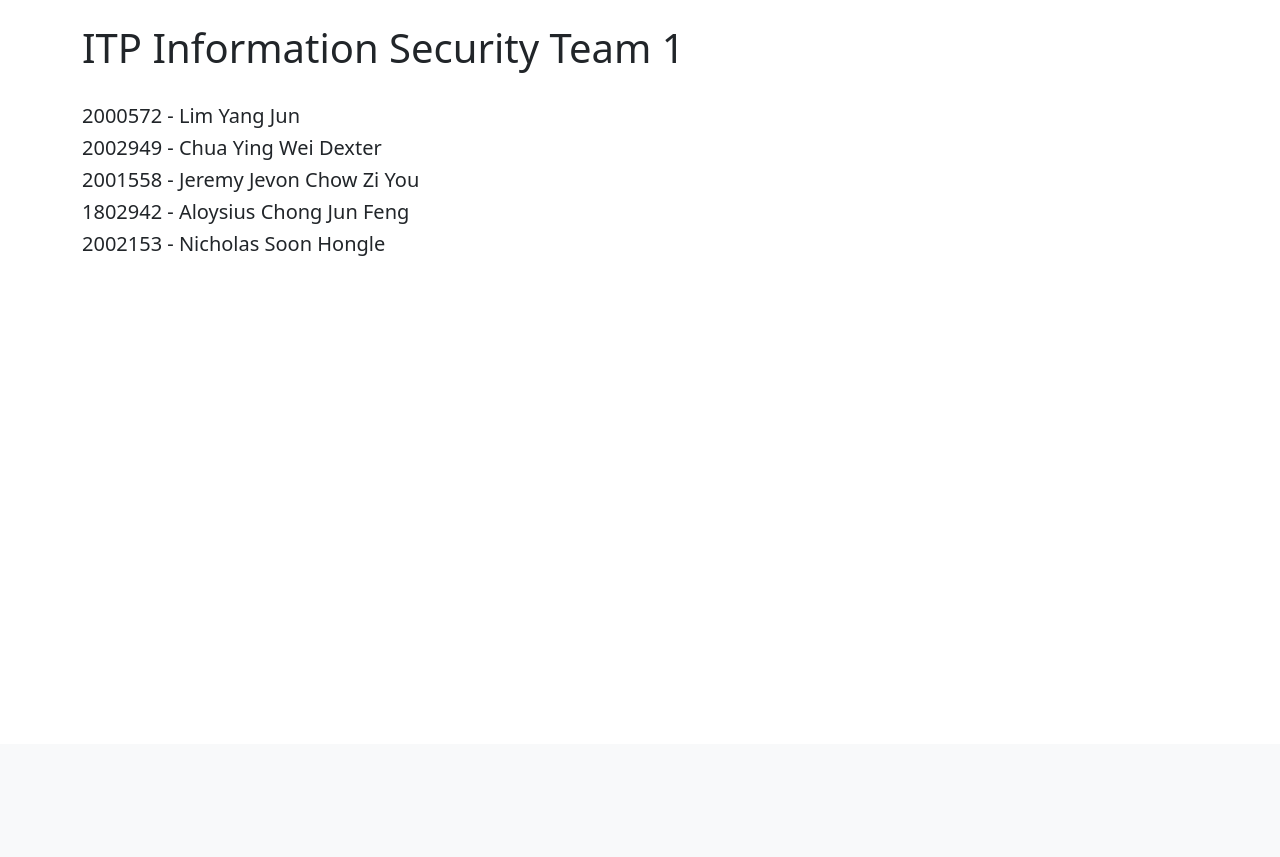
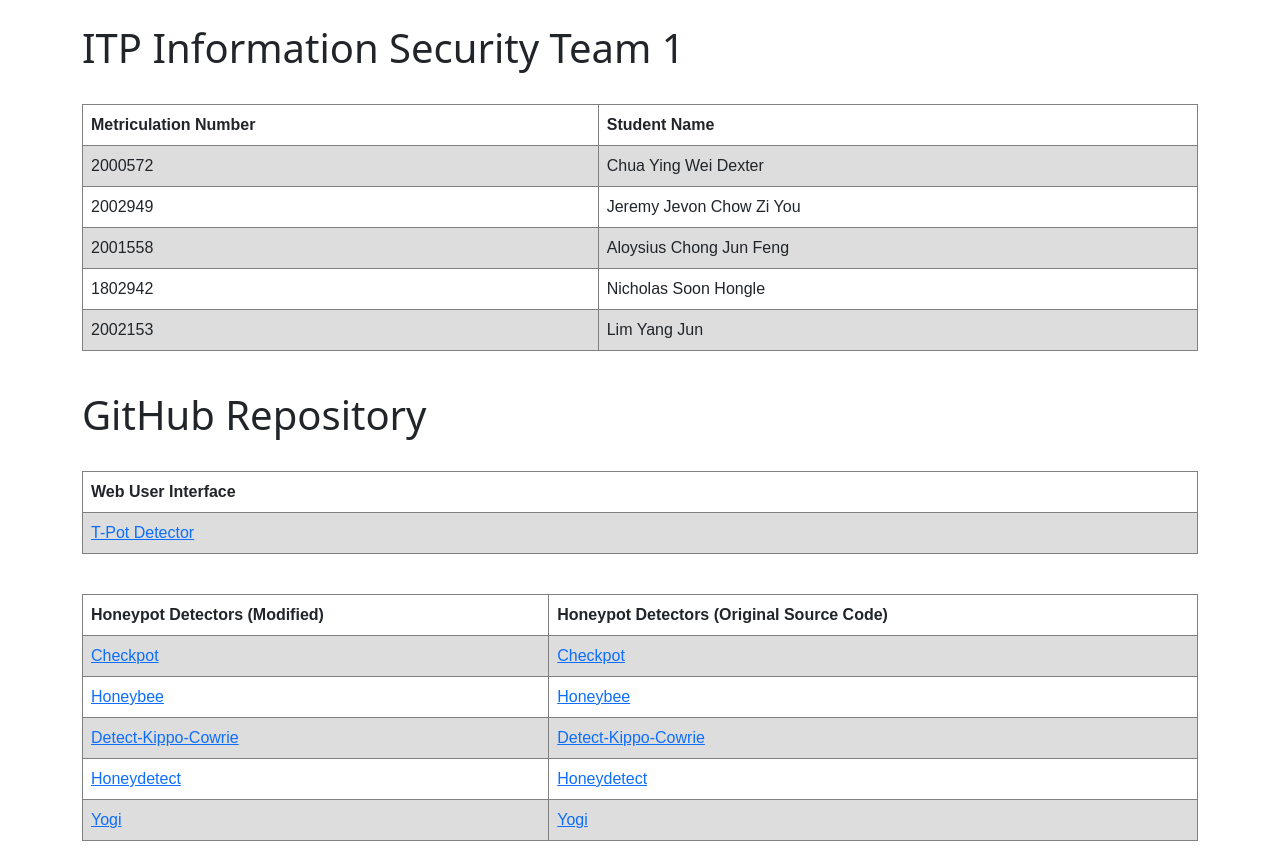
Before and after one commit to jeremyjevon/ICT3211-T-Pot-Detector, a Flask app: page /credits in a window 1280 px wide. Shown: the part 56-913 px from the top of the page. Before the commit the page ends 312 px from the top, so only its background shows below. Run offline with Flask 2, Linux system fonts and the light colour scheme.

Commit message:
updated credits page

```diff
--- a/templates/about.html
+++ b/templates/about.html
@@ -40,8 +40,8 @@
 	<div class="container">
     	<h1>T-Pot Detector</h1>
     	<br>
-    	<h5>T-Pot Detector is a honeypot detector is able to...</h5>
-    </div>
+    	<p>T-Pot Detector is a honeypot detector is able to...</p>
+  </div>
 
     <!-- Optional JavaScript; choose one of the two! -->
 
--- a/templates/credits.html
+++ b/templates/credits.html
@@ -9,6 +9,25 @@
     <link href="https://cdn.jsdelivr.net/npm/bootstrap@5.2.0-beta1/dist/css/bootstrap.min.css" rel="stylesheet" integrity="sha384-0evHe/X+R7YkIZDRvuzKMRqM+OrBnVFBL6DOitfPri4tjfHxaWutUpFmBp4vmVor" crossorigin="anonymous">
 
     <title>Honeypot Detectors</title>
+
+    <style>
+    table {
+		  font-family: arial, sans-serif;
+		  border-collapse: collapse;
+		  width: 100%;
+		}
+
+		td, th {
+		  border: 1px solid #808080;
+		  text-align: left;
+		  padding: 8px;
+		}
+
+		tr:nth-child(even) {
+		  background-color: #dddddd;
+		}
+  	</style>
+
   </head>
   <body>
 	<nav class="navbar navbar-expand-lg bg-light">
@@ -38,14 +57,83 @@
 	<br>
 
 	<div class="container">
-    	<h1>ITP Information Security Team 1</h1>
-    	<br>
-    	<h5>2000572 - Lim Yang Jun</h5>
-    	<h5>2002949 - Chua Ying Wei Dexter</h5>
-    	<h5>2001558 - Jeremy Jevon Chow Zi You</h5>
-    	<h5>1802942 - Aloysius Chong Jun Feng</h5>
-    	<h5>2002153 - Nicholas Soon Hongle</h5>
-    </div>
+  	<h1>ITP Information Security Team 1</h1>
+  	<br>
+  	<div class="table">
+  		<table>
+			  <tr>
+			  	<th>Metriculation Number</th>
+			    <th>Student Name</th>
+			  </tr>
+			  <tr>
+			    <td>2000572</td>
+			    <td>Chua Ying Wei Dexter</td>
+			  </tr>
+			  <tr>
+			    <td>2002949</td>
+			    <td>Jeremy Jevon Chow Zi You</td>
+			  </tr>
+			  <tr>
+			    <td>2001558</td>
+			    <td>Aloysius Chong Jun Feng</td>
+			  </tr>
+			  <tr>
+			    <td>1802942</td>
+			    <td>Nicholas Soon Hongle</td>
+			  </tr>
+			  <tr>
+			    <td>2002153</td>
+			    <td>Lim Yang Jun</td>
+			  </tr>
+			</table>
+		</div>
+  </div>
+
+  <br>
+
+	<div class="container">
+		<h1>GitHub Repository</h1>
+		<br>
+  	<div class="table">
+  		<table>
+			  <tr>
+			    <th>Web User Interface</th>
+			  </tr>
+			  <tr>
+			    <td><a href="https://github.com/jeremyjevon/ICT3211-T-Pot-Detector" target="_blank">T-Pot Detector</a></td>
+			  </tr>
+			</table>
+		</div>
+		<br>
+		<div class="table">
+  		<table>
+			  <tr>
+			    <th>Honeypot Detectors (Modified)</th>
+			    <th>Honeypot Detectors (Original Source Code)</th>
+			  </tr>
+			  <tr>
+			    <td><a href="https://github.com/jeremyjevon/checkpot" target="_blank">Checkpot</a></td>
+			    <td><a href="https://github.com/vladalexgit/checkpot" target="_blank">Checkpot</a></td>
+			  </tr>
+			  <tr>
+			    <td><a href="https://github.com/jeremyjevon/honeybee" target="_blank">Honeybee</a></td>
+			    <td><a href="https://github.com/mohitrajain/honeybee" target="_blank">Honeybee</a></td>
+			  </tr>
+			  <tr>
+			    <td><a href="https://github.com/jeremyjevon/detect-kippo-cowrie" target="_blank">Detect-Kippo-Cowrie</a></td>
+			    <td><a href="https://github.com/blazeinfosec/detect-kippo-cowrie" target="_blank">Detect-Kippo-Cowrie</a></td>
+			  </tr>
+			  <tr>
+			    <td><a href="https://github.com/jeremyjevon/honeydetect" target="_blank">Honeydetect</a></td>
+			    <td><a href="https://github.com/StefanGrimminck/honeydetect" target="_blank">Honeydetect</a></td>
+			  </tr>
+			  <tr>
+			    <td><a href="https://github.com/jeremyjevon/yogi" target="_blank">Yogi</a></td>
+			    <td><a href="https://github.com/jasonmpittman/yogi" target="_blank">Yogi</a></td>
+			  </tr>
+			</table>
+		</div>
+  </div>
 
     <!-- Optional JavaScript; choose one of the two! -->
 
--- a/templates/process.html
+++ b/templates/process.html
@@ -23,7 +23,7 @@
 	          <a class="nav-link active" aria-current="page" href="/">Home</a>
 	        </li>
 	        <li class="nav-item">
-	          <a class="nav-link" href="/log">Log</a>
+	          <a class="nav-link" href="/logs">Logs</a>
 	        </li>
 	        <li class="nav-item">
 	          <a class="nav-link" href="/about">About</a>
```
Also changed, not shown: templates/logs.html (indentation only).
